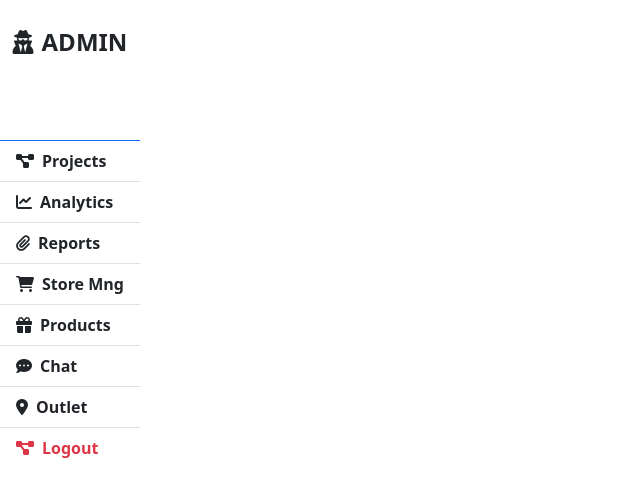
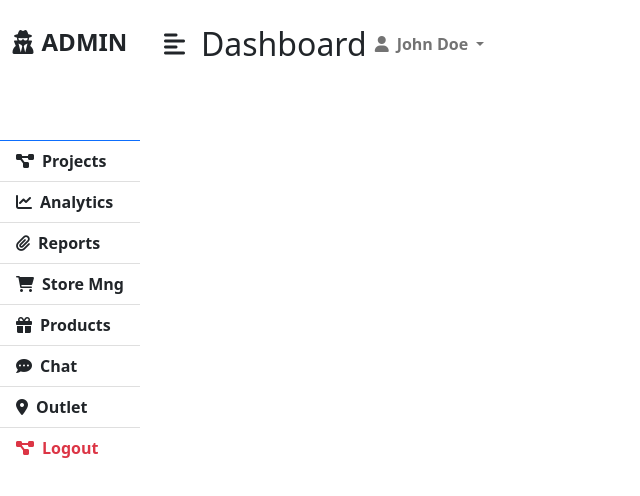
Before and after one commit to uchoamaster/EstudoGridBootstrap5, a plain HTML site: page dashboardB5/index.html in a window 1280 px wide. Shown: the whole page, without its empty margins (0-640 px from the left). Drawn offline with nearby package versions, Linux system fonts and the light colour scheme.

Commit message:
criando menu superior e botão hamburguer

```diff
--- a/dashboardB5/index.html
+++ b/dashboardB5/index.html
@@ -48,6 +48,29 @@
   </div>
 </div>
 <!-- sidebar ends here -->
+  <div id="page-content-wrapper">
+    <nav class="navbar navbar-expand-lg navbar-light bg-transparent py-4 px-4">
+      <div class="d-flex align-items-center">
+        <i class="fas fa-align-left primary-text fs-4 me-3" id="menu-toggle"></i>
+        <h2 class="fs-2 m-0">Dashboard</h2>
+      </div>
+      <button class="navbar-toggler" type="button" data-bs-toggle="collapse" data-bs-target="#navbarSupportedContent"
+      aria-controls="navbarSupportedContent" aria-expanded="false" aria-label="Toggle navigation">
+      <span class="navbar-toggler-icon"></span>
+      </button>
+      <div class="collapse navbar-collapse" id="navbarSupportedContent">
+        <ul class="navbar-nav ms-auto mb-2 mb-lg-0">
+          <li class="nav-item-dropdown">
+            <a href="#" class="nav-link dropdown-toggle second-text fw-bold" id="navbarDropdown" role="button" data-bs-toggle="dropdown" aria-expand="false">
+              <i class="fas fa-user me-2"></i>John Doe
+            </a>
+          </li>
+        </ul>
+      </div>
+    </nav>
+
+  </div>
+
     </div>
 
     <script src="https://cdn.jsdelivr.net/npm/bootstrap@5.1.3/dist/js/bootstrap.bundle.min.js" integrity="sha384-ka7Sk0Gln4gmtz2MlQnikT1wXgYsOg+OMhuP+IlRH9sENBO0LRn5q+8nbTov4+1p" crossorigin="anonymous"></script>
```
